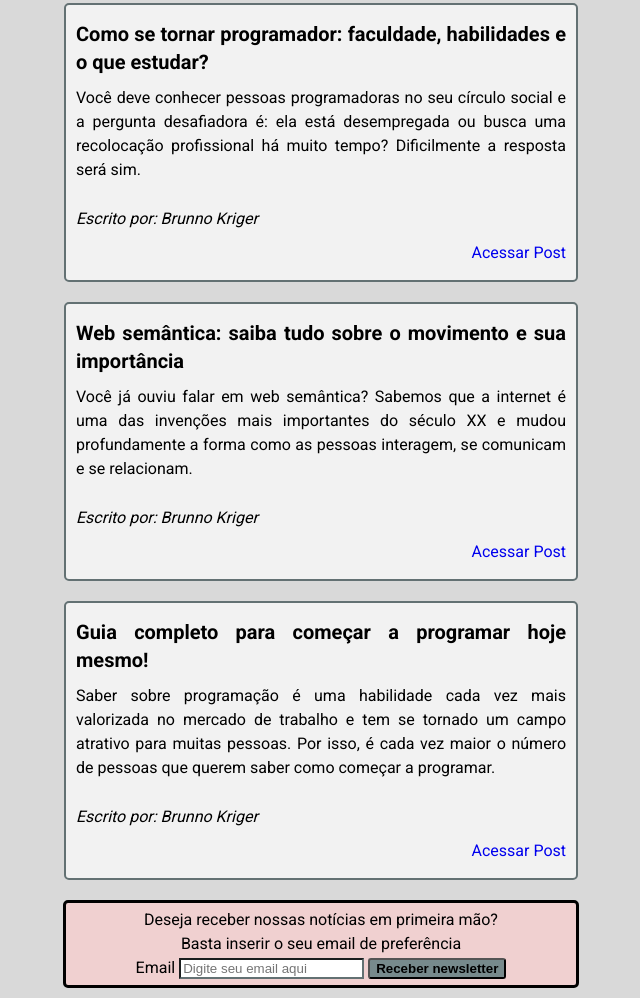
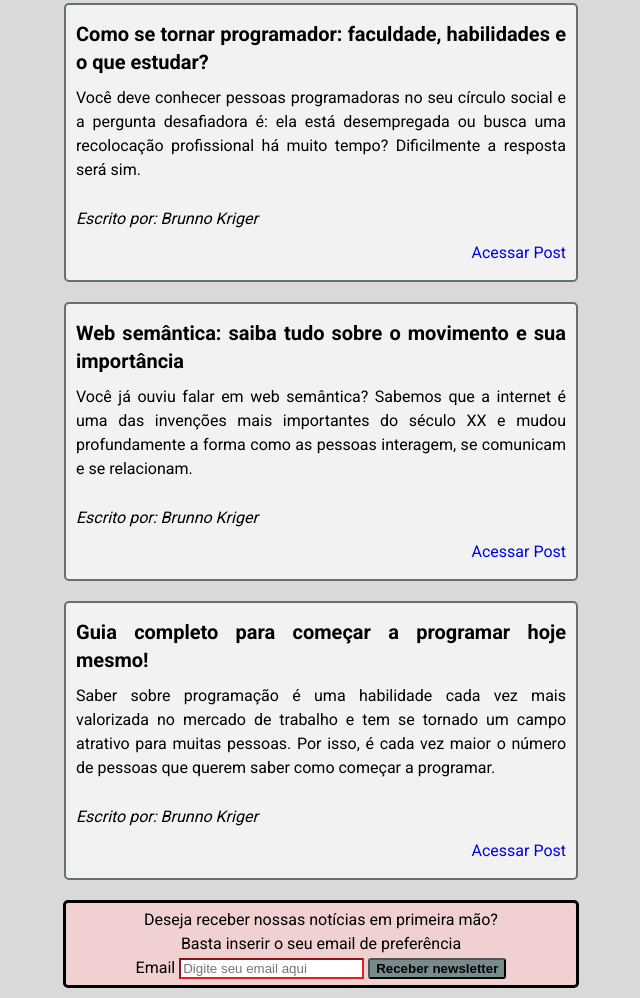
Before and after one commit to Kenzie-Academy-Brasil-Developers/m1-sp2-kenzie-blog-victor-avancini, a plain HTML site: page index.html in a window 1280 px wide. Shown: the part 444-1442 px from the top of the page, without its empty margins (319-959 px from the left). Drawn offline with Linux system fonts and the light colour scheme.

Commit message:
Tarefa 3 - Estilizando blog Kenzie

```diff
--- a/style.css
+++ b/style.css
@@ -67,7 +67,7 @@ header h1 {
 }
 
 .form input {
-    border-color: #637173;
+    border-color: #e32121;
 }
 
 .form button {
```
